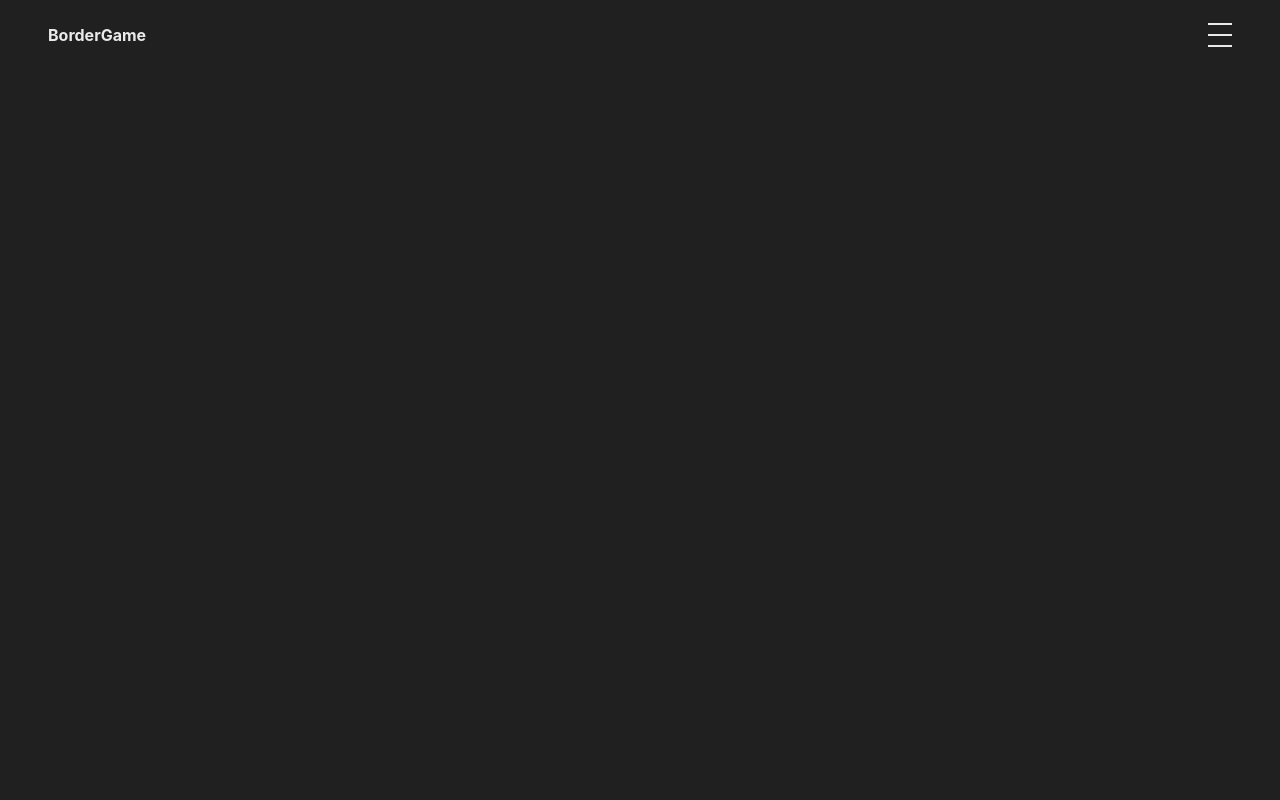
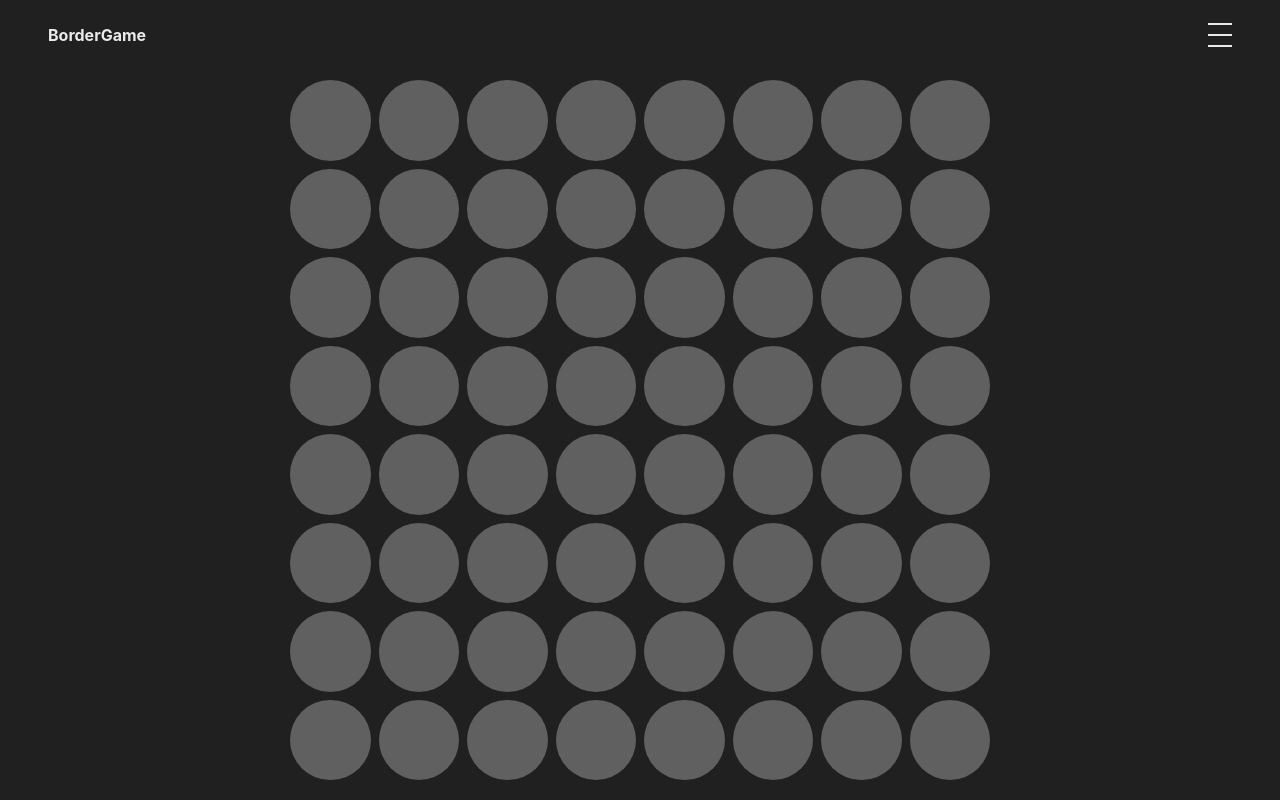
Before and after one commit to yyb02006/Boardgame, a React (Create React App) app: page /othello in a window 1280 px wide. Built offline with nearby package versions, Linux system fonts and the light colour scheme.

Commit message:
오셀로 보드 css 정의

```diff
--- a/src/App.tsx
+++ b/src/App.tsx
@@ -18,7 +18,7 @@ export default function App() {
 					<Routes>
 						<Route path="/" element={<Home />} />
 						<Route path="/card-flipper" element={<CardFlipper />} />
-						<Route path="/othello" element={<Othello />}></Route>
+						<Route path="/othello" element={<Othello />} />
 						<Route path="/test" element={<Test />} />
 					</Routes>
 				</div>
--- a/src/routes/CardFlipper.tsx
+++ b/src/routes/CardFlipper.tsx
@@ -45,7 +45,6 @@ const Layout = styled.section`
 	font-weight: 800;
 	position: relative;
 	padding: ${() => getPaddingFromOption(layoutOption.padding.lg)};
-	perspective: 2000px;
 	@media screen and (max-width: 1024px) {
 		display: flex;
 		flex-direction: column;
@@ -492,8 +491,6 @@ const Card = ({ index, cardId, order, isFlipped }: CardProps) => {
 
 	useThrottleClear(handleThrottledMouseMove, [onCardMove]);
 
-	console.log(cardState);
-
 	return (
 		<CardWrapper
 			onMouseMove={(e) => {
--- a/src/routes/Othello.tsx
+++ b/src/routes/Othello.tsx
@@ -1,15 +1,74 @@
-import React from 'react';
+import { fullWidthHeight } from '#styles/theme';
+import React, { useState } from 'react';
 import styled from 'styled-components';
 
-const Layout = styled.div`
+const Layout = styled.section`
+	height: 100vh;
 	width: 100%;
-	height: 100%;
-	position: relative;
-	background-color: blue;
+	padding: 80px 120px 20px 120px;
+	display: flex;
+	justify-content: center;
 `;
 
+const GameBoardLayout = styled.section`
+	height: 100%;
+	aspect-ratio: 1;
+	display: grid;
+	gap: 8px;
+	grid-template-columns: repeat(8, auto);
+	grid-template-rows: repeat(8, auto);
+`;
+
+const SquareStyle = styled.div`
+	border-radius: 100%;
+	background-color: #606060;
+	display: flex;
+	justify-content: center;
+	align-items: center;
+	font-weight: 800;
+	color: var(--color-royalBlue);
+	transition: transform 300ms ease;
+	cursor: pointer;
+	&:hover {
+		background-color: red;
+		transform: perspective(1000px) translateZ(200px);
+	}
+	&.Back {
+		transform: rotateY(180deg);
+	}
+	&.Front {
+		transform: rotateY(0);
+	}
+`;
+
+const Square = () => {
+	const [isSquareFlipped, setIsSquareFlipped] = useState<boolean>(false);
+	return (
+		<SquareStyle
+			onClick={() => {
+				setIsSquareFlipped(true);
+			}}
+			className={isSquareFlipped ? 'Back' : 'Front'}
+		/>
+	);
+};
+
+const GameBoard = () => {
+	return (
+		<GameBoardLayout>
+			{Array.from({ length: 64 }, (_, id) => (
+				<Square key={id} />
+			))}
+		</GameBoardLayout>
+	);
+};
+
 const Othello = () => {
-	return <Layout></Layout>;
+	return (
+		<Layout>
+			<GameBoard></GameBoard>
+		</Layout>
+	);
 };
 
 export default Othello;
```
